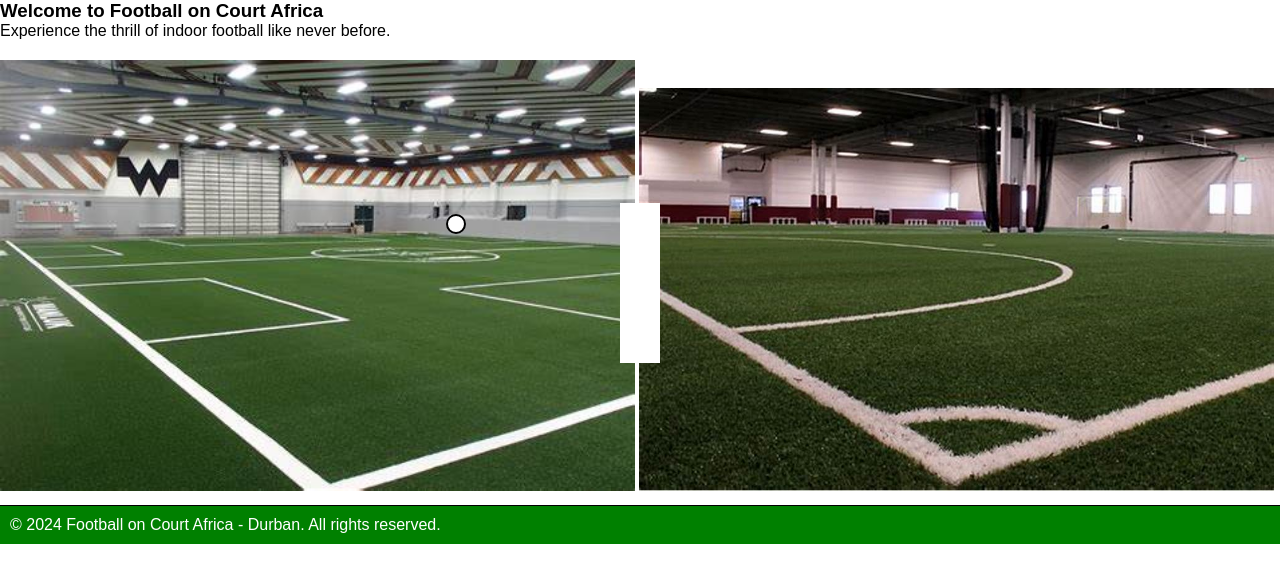
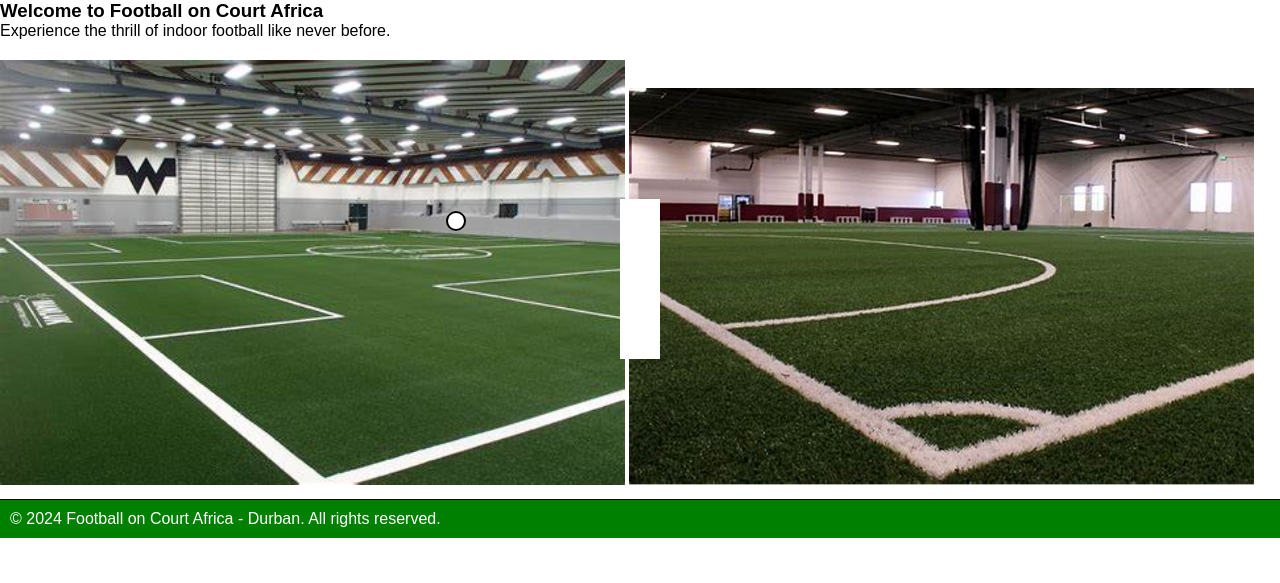
Before and after one commit to emdinga/emdinga-s_action_sport, a Flask app: page / in a window 1280 px wide. Shown: the part 38-621 px from the top of the page. Run offline with Flask 2, Linux system fonts and the light colour scheme.

Commit message:
editing styles

```diff
--- a/static/css/styles.css
+++ b/static/css/styles.css
@@ -129,7 +129,7 @@ button[type="submit"]:hover {
 /* Optionally, adjust image styles */
 .left-image,
 .right-image {
-    width: calc(50% - 5px);
+    width: calc(50% - 15px);
     max-width: 100%;
     margin-bottom: 10px; /* Add margin between images and field */
 }
```
